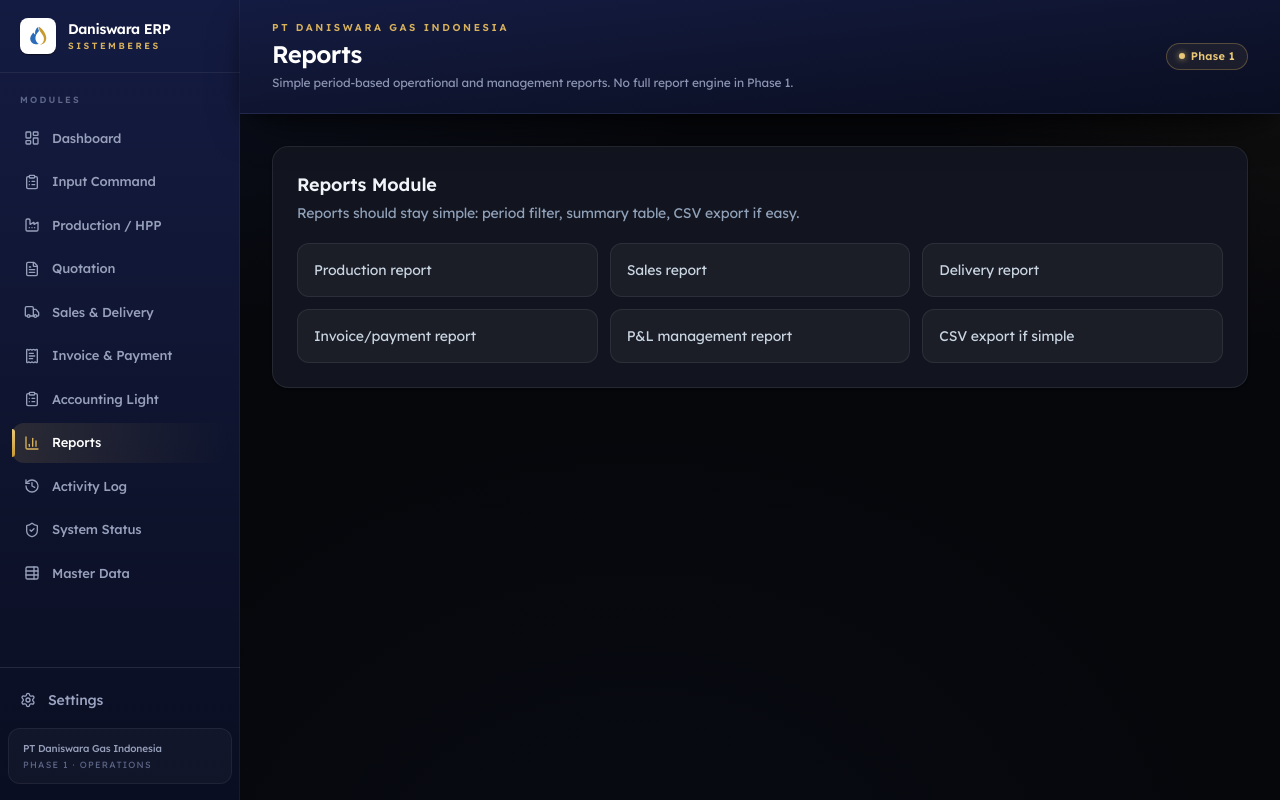
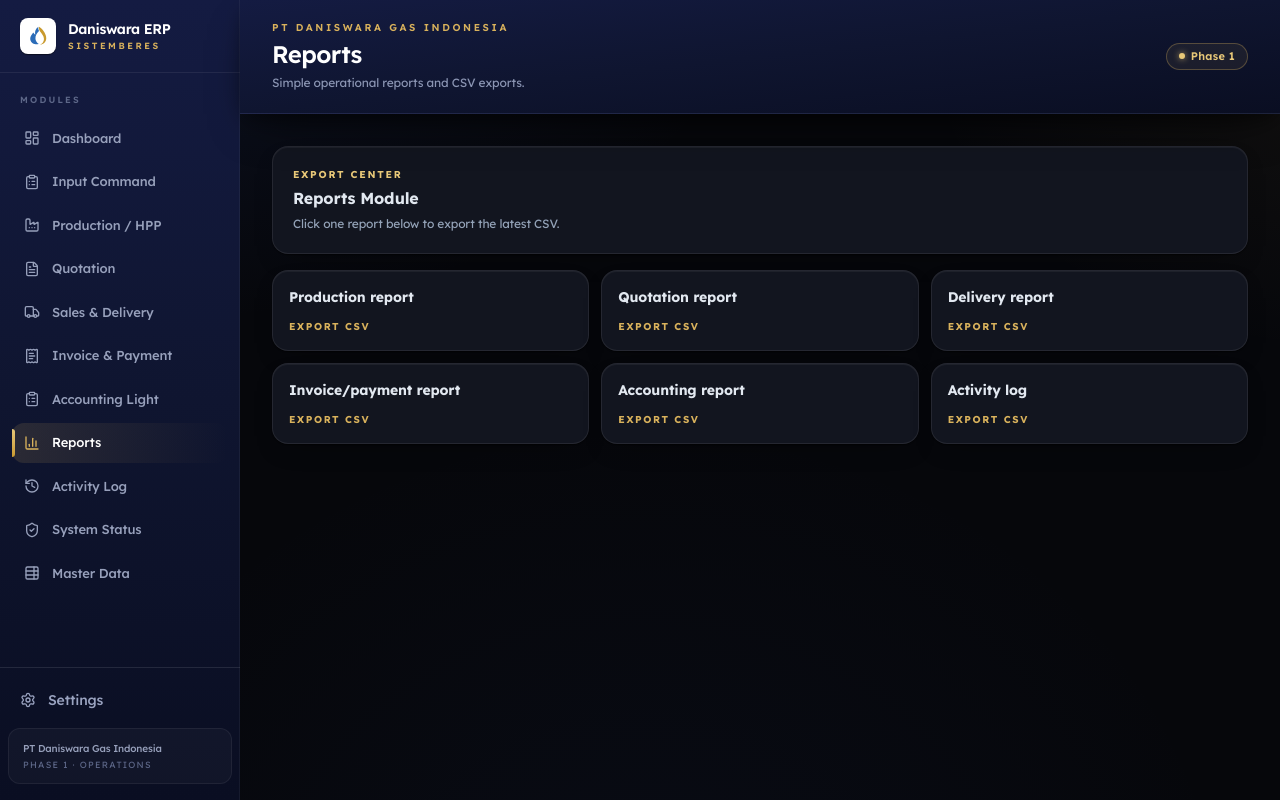
Before and after one commit to victor-rekon/daniswara-mini-erp, a Next.js app: page /reports in a window 1280 px wide. Built offline with nearby package versions, Linux system fonts and the light colour scheme.

Commit message:
Make reports exports clickable

```diff
--- a/app/reports/page.tsx
+++ b/app/reports/page.tsx
@@ -1,24 +1,33 @@
 import { AppShell } from "@/components/layout/app-shell";
-import { PlaceholderPanel } from "@/components/ui/placeholder-panel";
+
+const reports = [
+  ["Production report", "/api/export/production"],
+  ["Quotation report", "/api/export/quotation"],
+  ["Delivery report", "/api/export/delivery"],
+  ["Invoice/payment report", "/api/export/invoice-payment"],
+  ["Accounting report", "/api/export/accounting"],
+  ["Activity log", "/api/export/activity-log"],
+] as const;
 
 export default function ReportsPage() {
   return (
-    <AppShell
-      title="Reports"
-      description="Simple period-based operational and management reports. No full report engine in Phase 1."
-    >
-      <PlaceholderPanel
-        title="Reports Module"
-        description="Reports should stay simple: period filter, summary table, CSV export if easy."
-        items={[
-          "Production report",
-          "Sales report",
-          "Delivery report",
-          "Invoice/payment report",
-          "P&L management report",
-          "CSV export if simple",
-        ]}
-      />
+    <AppShell title="Reports" description="Simple operational reports and CSV exports.">
+      <div className="grid gap-3 md:gap-4">
+        <section className="rounded-2xl border border-white/[0.08] bg-[#12151f] p-5 shadow-card">
+          <p className="text-[10px] font-bold uppercase tracking-[0.18em] text-[#e8c878]">Export Center</p>
+          <h3 className="mt-1 text-base font-bold text-[#e2e8f0]">Reports Module</h3>
+          <p className="mt-1 text-xs leading-relaxed text-[#94a3b8]">Click one report below to export the latest CSV.</p>
+        </section>
+
+        <section className="grid gap-3 md:grid-cols-2 xl:grid-cols-3">
+          {reports.map(([title, href]) => (
+            <a key={href} href={href} className="rounded-2xl border border-white/[0.08] bg-[#12151f] p-4 shadow-card transition hover:border-[#d9b25c]/40 hover:bg-[#161a26]">
+              <p className="text-sm font-bold text-[#e2e8f0]">{title}</p>
+              <p className="mt-3 text-[10px] font-bold uppercase tracking-[0.16em] text-[#d9b25c]">Export CSV</p>
+            </a>
+          ))}
+        </section>
+      </div>
     </AppShell>
   );
 }
```
